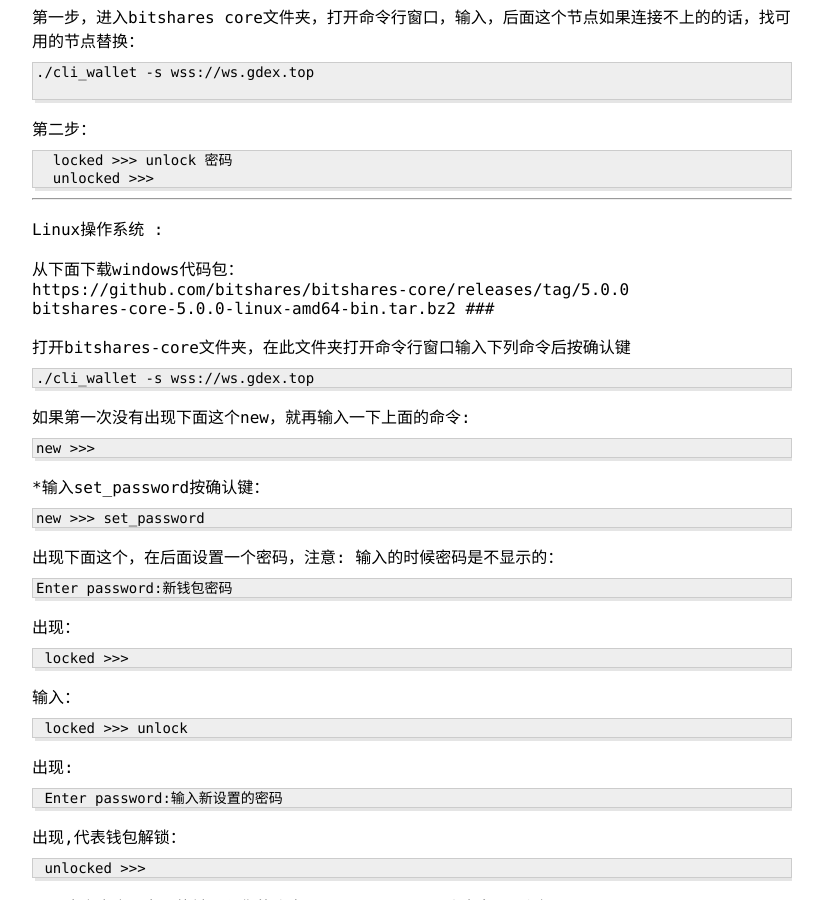
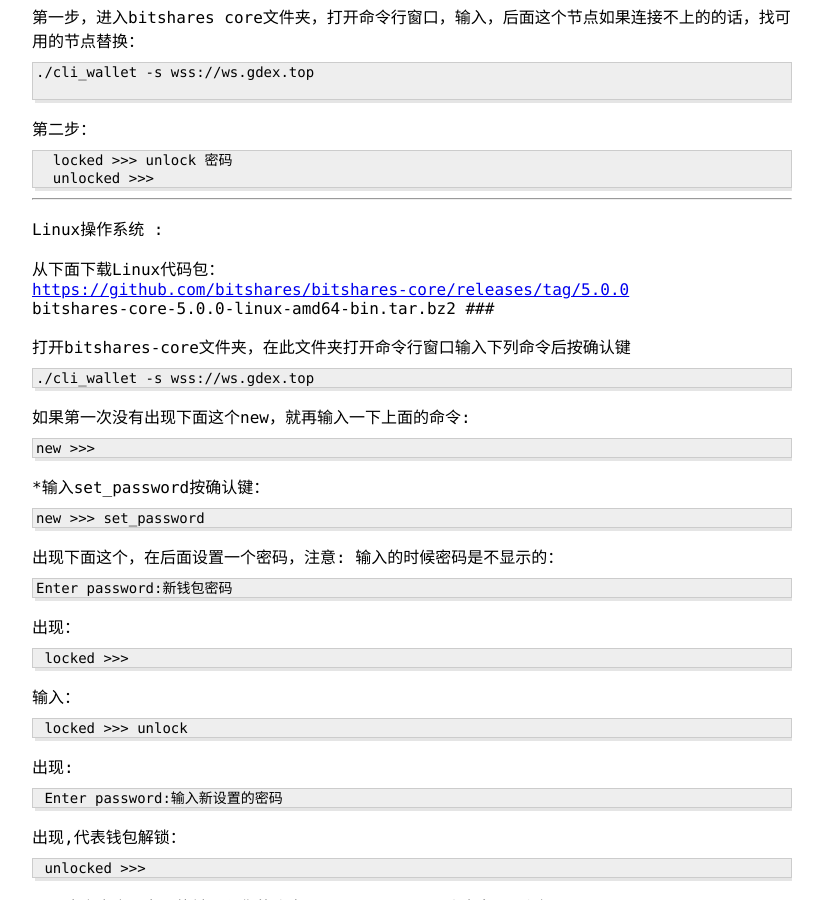
Before and after one commit to shulthz/shulthz.github.io, a Jekyll site: the page built from _posts/2020-08-06-简易cli_wallet命令行钱包的教程.markdown, in a window 1280 px wide and 900 px high, scrolled down 1337 px. Shown: the whole window, without its empty margins (228-1051 px from the left). Built offline with Jekyll 4.4.1, drawn with Linux system fonts in a browser that asks for light colours.

Commit message:
Update 2020-08-06-简易cli_wallet命令行钱包的教程.markdown

```diff
--- a/_posts/2020-08-06-简易cli_wallet命令行钱包的教程.markdown
+++ b/_posts/2020-08-06-简易cli_wallet命令行钱包的教程.markdown
@@ -15,7 +15,7 @@ tags:
 Windows系统:
 
 从下面下载windows代码包：
-https://github.com/bitshares/bitshares-core/releases/tag/5.0.0
+<https://github.com/bitshares/bitshares-core/releases/tag/5.0.0>
 bitshares-core-5.0.0-win64-bin.zip
 
 下载解压，打开文件夹：
@@ -90,8 +90,8 @@ wss://ws.gdex.top可以替换成其它可连接节点，如果是测试网的话
 
 Linux操作系统 :
 
-从下面下载windows代码包：
-https://github.com/bitshares/bitshares-core/releases/tag/5.0.0
+从下面下载Linux代码包：
+<https://github.com/bitshares/bitshares-core/releases/tag/5.0.0>
 bitshares-core-5.0.0-linux-amd64-bin.tar.bz2
 ###
 
```
